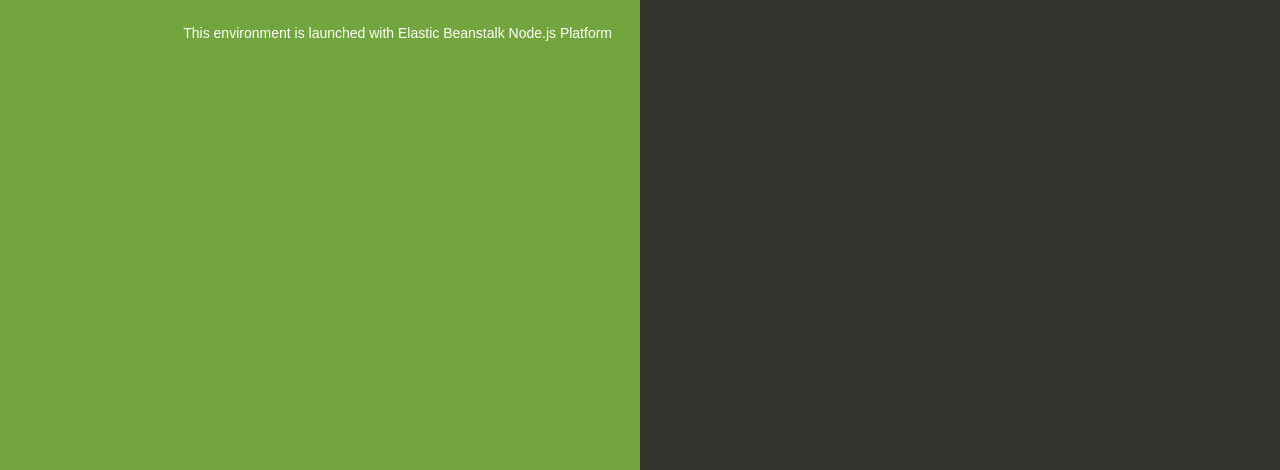
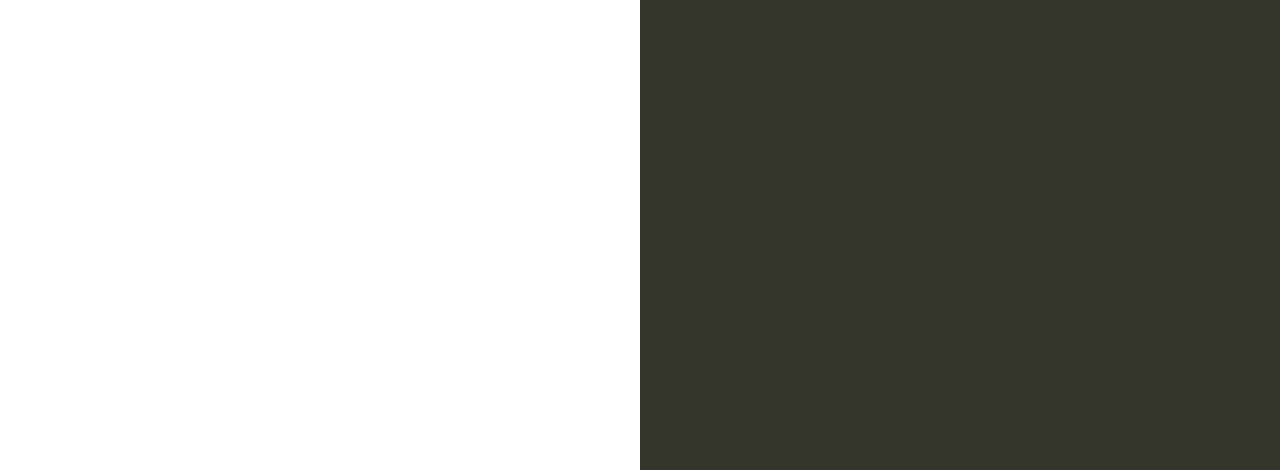
Before and after one commit to EduardoITESO/ASN-lab-aws-ci-cd, a website: page index.html in a window 1280 px wide. Shown: the part 330-800 px from the top of the page. Drawn offline with Linux system fonts and the light colour scheme.

Commit message:
Update index.html

```diff
--- a/index.html
+++ b/index.html
@@ -35,7 +35,7 @@
 
         text-align: right;
         padding-top: 11em;
-        background-color: #73A53E;
+        background-color: 73A53E;
 
       }
       .textColumn p {
```
